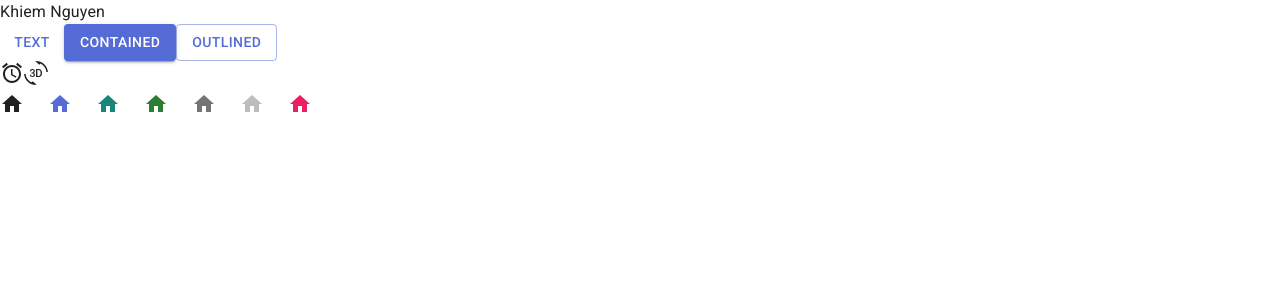
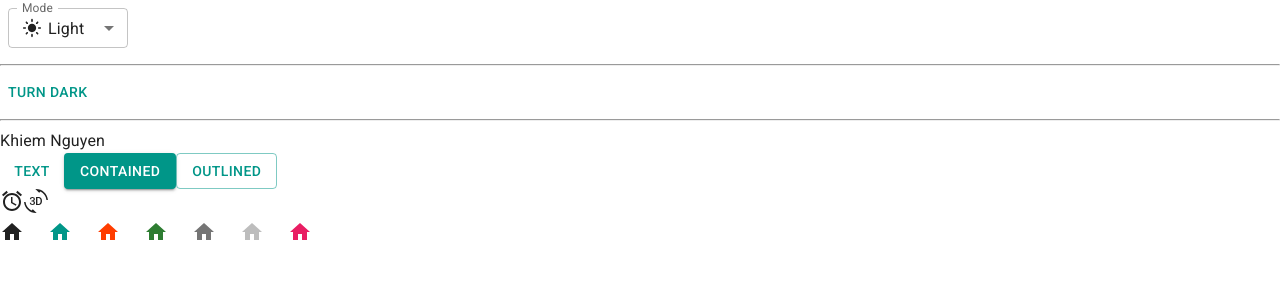
Before and after one commit to KhiemNguyen89/trello, a React (Vite) app: page / in a window 1280 px wide. Shown: the top 300 px of the page. Built offline with nearby package versions, Linux system fonts and the light colour scheme.

Commit message:
Config dark light mode

```diff
--- a/src/App.jsx
+++ b/src/App.jsx
@@ -1,9 +1,76 @@
-import { useState } from "react";
 import Button from "@mui/material/Button";
 import { AccessAlarm, ThreeDRotation } from "@mui/icons-material";
 import Stack from "@mui/material/Stack";
 import { pink } from "@mui/material/colors";
 import SvgIcon from "@mui/material/SvgIcon";
+import { useColorScheme } from "@mui/material/styles";
+import useMediaQuery from "@mui/material/useMediaQuery";
+
+import InputLabel from "@mui/material/InputLabel";
+import MenuItem from "@mui/material/MenuItem";
+import FormControl from "@mui/material/FormControl";
+import Select from "@mui/material/Select";
+import Box from "@mui/system/Box";
+import LightModeIcon from "@mui/icons-material/LightMode";
+import DarkModeIcon from "@mui/icons-material/DarkModeOutlined";
+import SettingsBrightnessIcon from "@mui/icons-material/SettingsBrightness";
+
+function ModeSelect() {
+  const { mode, setMode } = useColorScheme();
+
+  const handleChange = (event) => {
+    const selectedMode = event.target.value;
+    setMode(selectedMode);
+  };
+
+  return (
+    <FormControl sx={{ m: 1, minWidth: 120 }} size="small">
+      <InputLabel id="label-select-dark-light-mode">Mode</InputLabel>
+      <Select
+        labelId="label-select-dark-light-mode"
+        id="select-dark-light-mode"
+        value={mode}
+        label="Mode"
+        onChange={handleChange}
+      >
+        <MenuItem value="light">
+          <div style={{ display: "flex", alignItems: "center", gap: "6px" }}>
+            <LightModeIcon fontSize="small" /> Light
+          </div>
+        </MenuItem>
+        <MenuItem value="dark">
+          <Box sx={{ display: "flex", alignItems: "center", gap: 1 }}>
+            <DarkModeIcon fontSize="small" /> Dark
+          </Box>
+        </MenuItem>
+        <MenuItem value="system">
+          <Box sx={{ display: "flex", alignItems: "center", gap: 1 }}>
+            <SettingsBrightnessIcon fontSize="small" /> System
+          </Box>
+        </MenuItem>
+      </Select>
+    </FormControl>
+  );
+}
+
+function ModeToggle() {
+  const { mode, setMode } = useColorScheme();
+
+  // const prefersDarkMode = useMediaQuery("(prefers-color-scheme: dark)");
+  // const prefersLightMode = useMediaQuery("(prefers-color-scheme: light)");
+  // console.log("prefersDarkMode: ", prefersDarkMode);
+  // console.log("prefersLightMode: ", prefersLightMode);
+
+  return (
+    <Button
+      onClick={() => {
+        setMode(mode === "light" ? "dark" : "light");
+      }}
+    >
+      {mode === "light" ? "Turn dark" : "Turn light"}
+    </Button>
+  );
+}
 
 function HomeIcon(props) {
   return (
@@ -15,6 +82,10 @@
 function App() {
   return (
     <>
+      <ModeSelect />
+      <hr />
+      <ModeToggle />
+      <hr />
       <div>Khiem Nguyen</div>
       <Button variant="text">Text</Button>
       <Button variant="contained">Contained</Button>
--- a/src/main.jsx
+++ b/src/main.jsx
@@ -2,14 +2,14 @@
 import ReactDOM from "react-dom/client";
 import App from "./App.jsx";
 import CssBaseline from "@mui/material/CssBaseline";
-import { ThemeProvider } from "@mui/material/styles";
+import { Experimental_CssVarsProvider as CssVarsProvider } from "@mui/material/styles";
 import theme from "./theme";
 
 ReactDOM.createRoot(document.getElementById("root")).render(
   <React.StrictMode>
-    <ThemeProvider theme={theme}>
+    <CssVarsProvider theme={theme}>
       <CssBaseline />
       <App />
-    </ThemeProvider>
+    </CssVarsProvider>
   </React.StrictMode>
 );
--- a/src/theme.js
+++ b/src/theme.js
@@ -1,17 +1,20 @@
-import { createTheme } from "@mui/material/styles";
-import { red } from "@mui/material/colors";
+import { experimental_extendTheme as extendTheme } from "@mui/material/styles";
+import { cyan, deepOrange, orange, teal } from "@mui/material/colors";
 
 // Create a theme instance.
-const theme = createTheme({
-  palette: {
-    primary: {
-      main: "#556cd6",
+const theme = extendTheme({
+  colorSchemes: {
+    light: {
+      palette: {
+        primary: teal,
+        secondary: deepOrange,
+      },
     },
-    secondary: {
-      main: "#19857b",
-    },
-    error: {
-      main: red.A400,
+    dark: {
+      palette: {
+        primary: cyan,
+        secondary: orange,
+      },
     },
   },
 });
```
